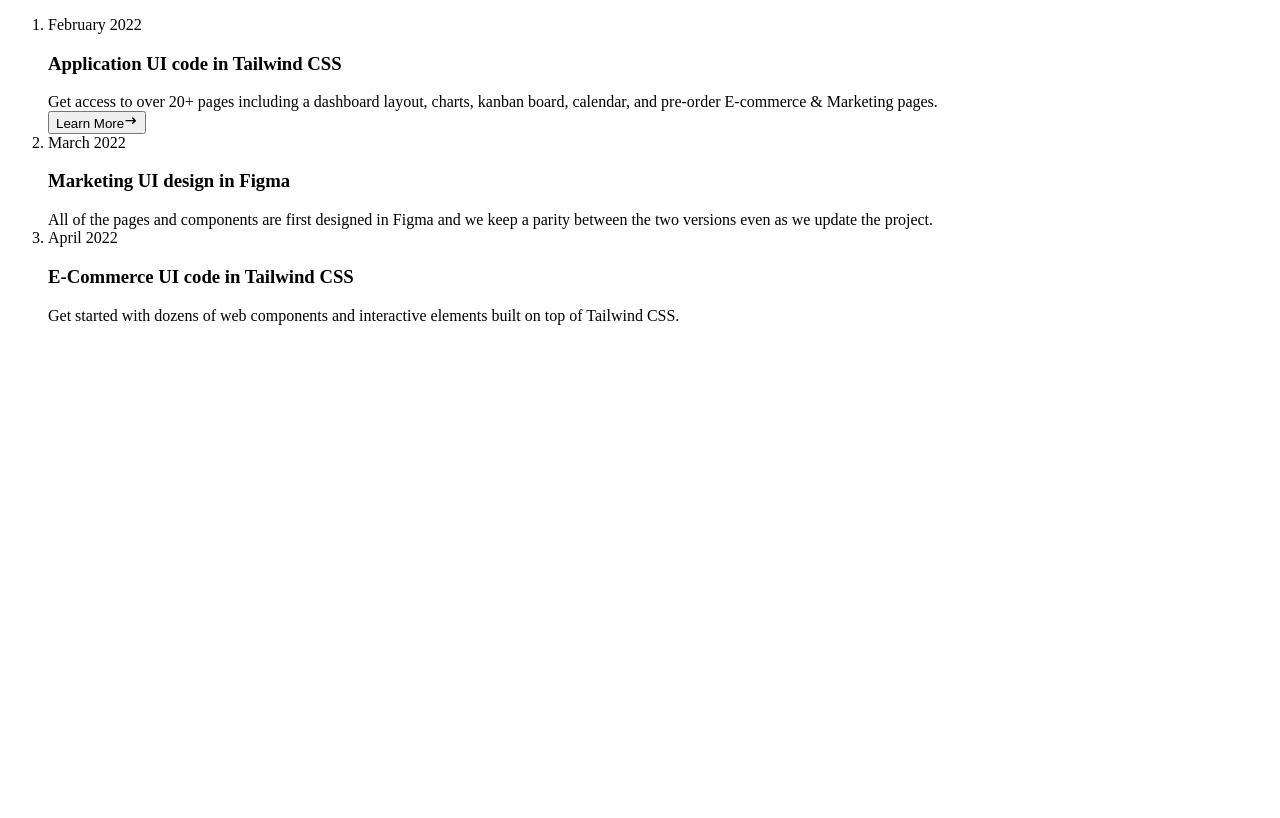
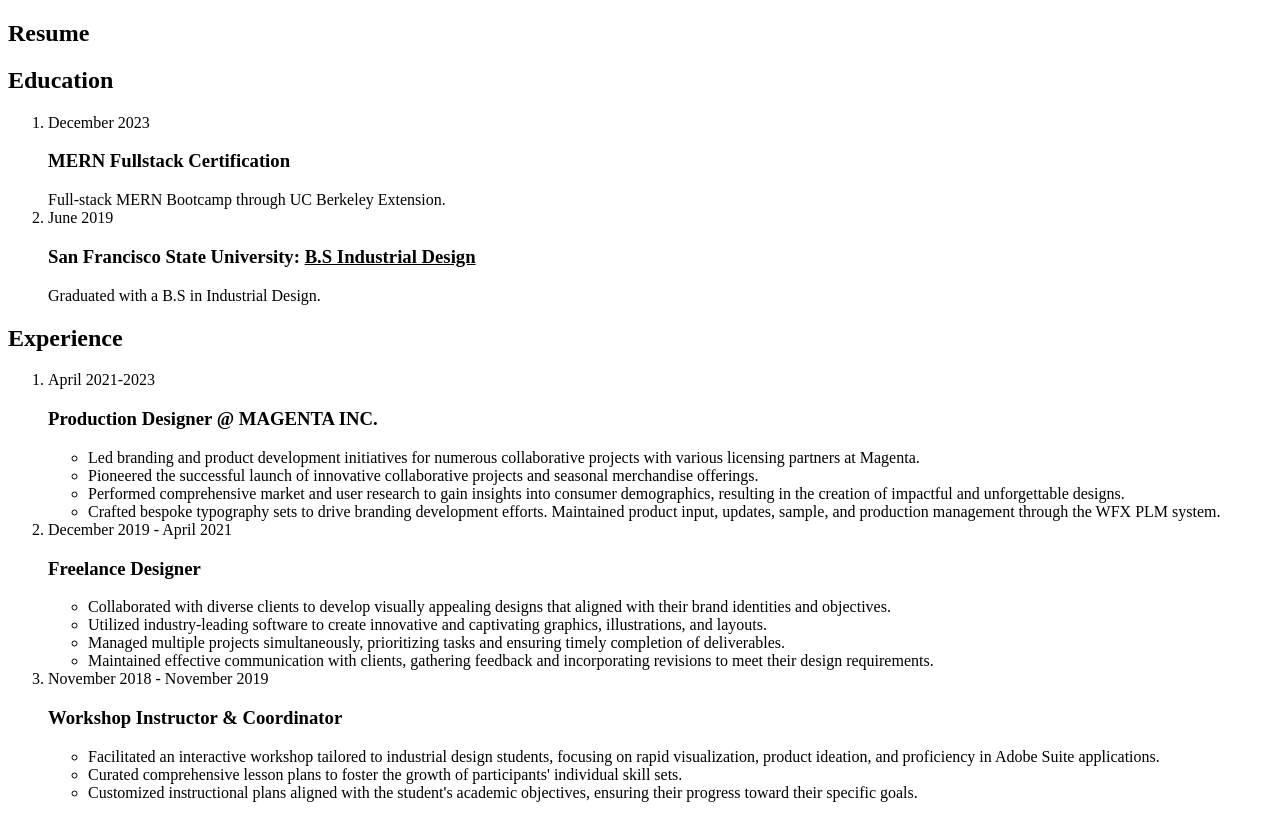
Before and after one commit to eviehoang/react-bootcamp, a Next.js app: page /Resume in a window 1280 px wide. Built offline with nearby package versions, Linux system fonts and the light colour scheme.

Commit message:
Refactor timeline and resume components

```diff
--- a/src/components/timeline.jsx
+++ /dev/null
@@ -1,59 +0,0 @@
-import {
-  Button,
-  Timeline,
-  TimelineBody,
-  TimelineContent,
-  TimelineItem,
-  TimelinePoint,
-  TimelineTime,
-  TimelineTitle,
-} from "flowbite-react";
-import { HiArrowNarrowRight } from "react-icons/hi";
-
-export default function Component() {
-  const timeHeading = "text-white";
-  const timeBody = "text-darkblue";
-
-  return (
-    <Timeline>
-      <TimelineItem>
-        <TimelinePoint />
-        <TimelineContent>
-          <TimelineTime className={timeHeading}>February 2022</TimelineTime>
-          <TimelineTitle>Application UI code in Tailwind CSS</TimelineTitle>
-          <TimelineBody className={timeBody}>
-            Get access to over 20+ pages including a dashboard layout, charts,
-            kanban board, calendar, and pre-order E-commerce & Marketing pages.
-          </TimelineBody>
-          <Button color="gray">
-            Learn More
-            <HiArrowNarrowRight className="ml-2 h-3 w-3" />
-          </Button>
-        </TimelineContent>
-      </TimelineItem>
-      <TimelineItem>
-        <TimelinePoint />
-        <TimelineContent>
-          <TimelineTime className={timeHeading}>March 2022</TimelineTime>
-          <TimelineTitle>Marketing UI design in Figma</TimelineTitle>
-          <TimelineBody className={timeBody}>
-            All of the pages and components are first designed in Figma and we
-            keep a parity between the two versions even as we update the
-            project.
-          </TimelineBody>
-        </TimelineContent>
-      </TimelineItem>
-      <TimelineItem>
-        <TimelinePoint />
-        <TimelineContent>
-          <TimelineTime className={timeHeading}>April 2022</TimelineTime>
-          <TimelineTitle>E-Commerce UI code in Tailwind CSS</TimelineTitle>
-          <TimelineBody className={timeBody}>
-            Get started with dozens of web components and interactive elements
-            built on top of Tailwind CSS.
-          </TimelineBody>
-        </TimelineContent>
-      </TimelineItem>
-    </Timeline>
-  );
-}
--- a/src/index.css
+++ b/src/index.css
@@ -73,6 +73,7 @@ code {
   color: var(--white);
   font-size: 1.1em;
   width: 100%;
+  border-bottom: solid .1rem var(--white);
 }
 
 .navLink:hover {
--- a/src/pages/Resume.jsx
+++ b/src/pages/Resume.jsx
@@ -1,11 +1,131 @@
-import Timeline from "../components/timeline";
+import {
+  Timeline,
+  TimelineBody,
+  TimelineContent,
+  TimelineItem,
+  TimelinePoint,
+  TimelineTime,
+  TimelineTitle,
+} from "flowbite-react";
 
-function Resume() {
+export default function Component() {
+  const timeHeading = "text-white";
+  const timeBody = "text-darkblue";
+  const timeTitle = "text-white font-medium underline text-2xl pb-1";
+  const listStyle = "list-disc list-inside max-w-3/4";
+  const timeSubtitle = "text-teal"
+
   return (
-    <section className="flex items-center justify-center m-32 z-40">
-      <Timeline />
+    <section className="flex items-center flex-col justify-center m-8 gap-8 z-40">
+      <h1 className="text-2xl text-white underline">Resume</h1>
+      {/* Education */}
+      <div>
+      <h1 className={timeTitle}>Education</h1>
+      <Timeline>
+        <TimelineItem>
+          <TimelinePoint />
+          <TimelineContent>
+            <TimelineTime className={timeHeading}>December 2023</TimelineTime>
+            <TimelineTitle className={timeSubtitle}>MERN Fullstack Certification</TimelineTitle>
+            <TimelineBody className={timeBody}>
+              Full-stack MERN Bootcamp through UC Berkeley Extension.
+            </TimelineBody>
+          </TimelineContent>
+        </TimelineItem>
+        <TimelineItem>
+          <TimelinePoint />
+          <TimelineContent>
+            <TimelineTime className={timeHeading}>June 2019</TimelineTime>
+            <TimelineTitle className={timeSubtitle}>
+              San Francisco State University: <u>B.S Industrial Design</u>
+            </TimelineTitle>
+            <TimelineBody className={timeBody}>
+              Graduated with a B.S in Industrial Design.
+            </TimelineBody>
+          </TimelineContent>
+        </TimelineItem>
+      </Timeline>
+
+      {/* Work Experience */}
+      <h1 className={timeTitle}>Experience</h1>
+      <Timeline>
+        <TimelineItem>
+          <TimelinePoint />
+          <TimelineContent>
+            <TimelineTime className={timeHeading}>April 2021-2023</TimelineTime>
+            <TimelineTitle classname={timeSubtitle}>Production Designer @ MAGENTA INC.</TimelineTitle>
+            <TimelineBody className={timeBody}>
+              <ul className={listStyle}>
+                <li>
+                  Led branding and product development initiatives for numerous
+                  collaborative projects with various licensing partners at
+                  Magenta.
+                </li>
+                <li>
+                  {" "}
+                  Pioneered the successful launch of innovative collaborative
+                  projects and seasonal merchandise offerings.{" "}
+                </li>
+                <li>
+                  Performed comprehensive market and user research to gain
+                  insights into consumer demographics, resulting in the creation
+                  of impactful and unforgettable designs.{" "}
+                </li>
+                <li>
+                  Crafted bespoke typography sets to drive branding development
+                  efforts. Maintained product input, updates, sample, and
+                  production management through the WFX PLM system.
+                </li>
+              </ul>
+            </TimelineBody>
+          </TimelineContent>
+        </TimelineItem>
+        <TimelineItem>
+          <TimelinePoint />
+          <TimelineContent>
+            <TimelineTime className={timeHeading}>
+              December 2019 - April 2021
+            </TimelineTime>
+            <TimelineTitle classname={timeSubtitle}>Freelance Designer</TimelineTitle>
+            <TimelineBody className={timeBody}>
+              <ul className={listStyle}>
+                <li>
+                  Collaborated with diverse clients to develop visually
+                  appealing designs that aligned with their brand identities and
+                  objectives.
+                </li>
+                <li>
+                  Utilized industry-leading software to create innovative and
+                  captivating graphics, illustrations, and layouts.
+                </li>
+                <li>Managed
+                  multiple projects simultaneously, prioritizing tasks and
+                  ensuring timely completion of deliverables.</li>
+                <li>
+                  Maintained effective communication with clients, gathering
+                  feedback and incorporating revisions to meet their design
+                  requirements.
+                </li>
+              </ul>
+            </TimelineBody>
+          </TimelineContent>
+        </TimelineItem>
+        <TimelineItem>
+          <TimelinePoint />
+          <TimelineContent>
+            <TimelineTime className={timeHeading}>November 2018 - November 2019</TimelineTime>
+            <TimelineTitle classname={timeSubtitle}>Workshop Instructor & Coordinator</TimelineTitle>
+            <TimelineBody className={timeBody}>
+              <ul className={listStyle}>
+                <li>Facilitated an interactive workshop tailored to industrial design students, focusing on rapid visualization, product ideation, and proficiency in Adobe Suite applications.</li>
+                <li>Curated comprehensive lesson plans to foster the growth of participants' individual skill sets.</li>
+                <li>Customized instructional plans aligned with the student's academic objectives, ensuring their progress toward their specific goals.</li>
+              </ul>
+            </TimelineBody>
+          </TimelineContent>
+        </TimelineItem>
+      </Timeline>
+      </div>
     </section>
   );
 }
-
-export default Resume;
```
